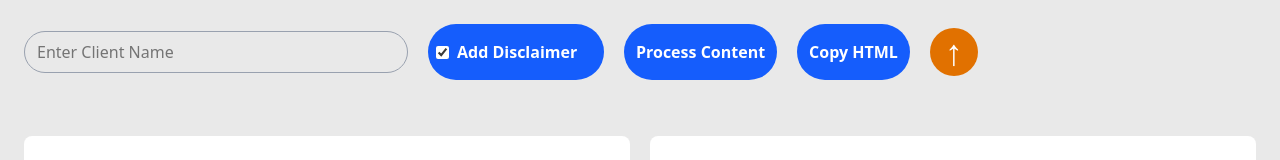
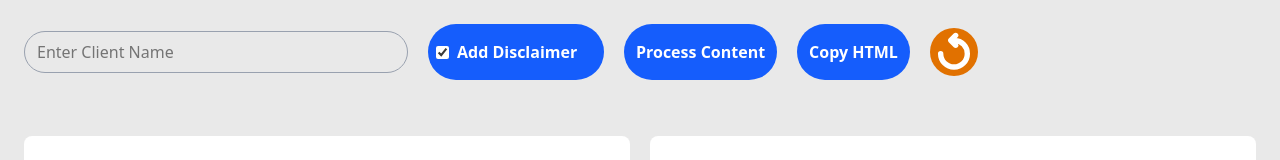
Before and after one commit to mahmedraza1/Articly, a Next.js app: page / in a window 1280 px wide. Shown: the top 160 px of the page. Built offline with nearby package versions, Linux system fonts and the light colour scheme.

Commit message:
fix reload button

```diff
--- a/app/page.js
+++ b/app/page.js
@@ -459,7 +459,7 @@ export default function Home() {
         >
           {isCopying ? 'Copying⏳...' : 'Copy HTML'}
         </button>
-          <div onClick={handleReload} className="w-12 h-12 font-extrabold text-4xl flex items-center justify-center rounded-full cursor-pointer bg-amber-600 hover:bg-amber-500">&#8593;</div>
+          <div onClick={handleReload} className="bg-[url(/reload.svg)] w-12 h-12 font-extrabold text-4xl flex items-center justify-center rounded-full cursor-pointer bg-amber-600 hover:bg-amber-500 bg-center bg-no-repeat"></div>
       </div>
 
       <div className="imagesHandle w-full my-7">
```
Also changed, not shown: public/reload.svg (added).
